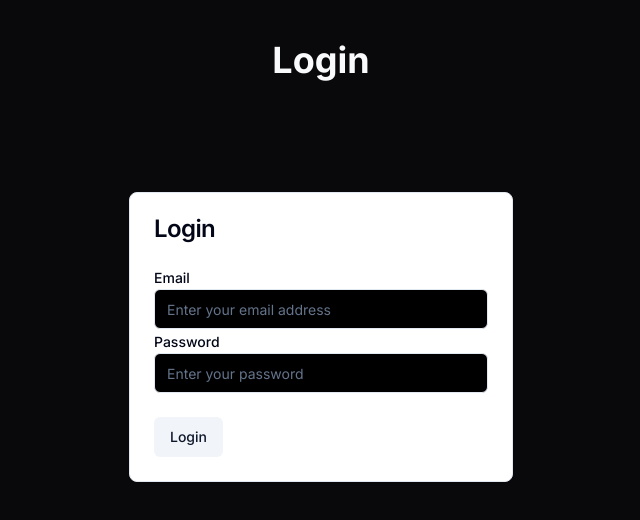
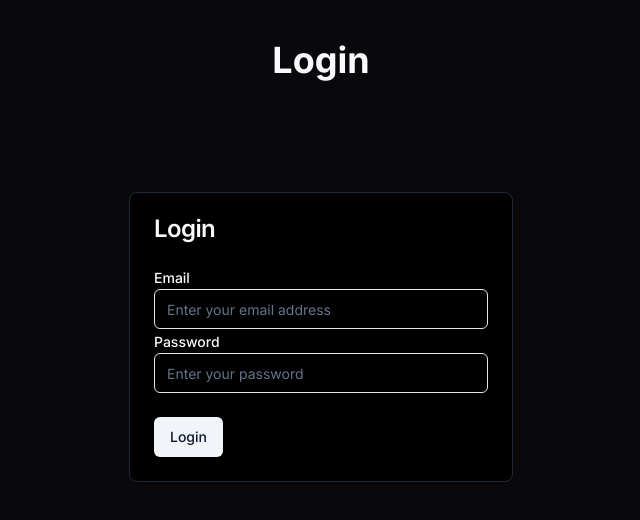
Before and after one commit to dcodesdev/next-rust-todolist, a Next.js app in the folder packages/ui/: page /login in a window 1280 px wide. Shown: the top 520 px of the page, without its empty margins (319-959 px from the left). Built offline with nearby package versions, Linux system fonts and the light colour scheme; no server answers.

Commit message:
card ui update

```diff
--- a/packages/ui/components/ui/card.tsx
+++ b/packages/ui/components/ui/card.tsx
@@ -9,7 +9,7 @@ const Card = React.forwardRef<
   <div
     ref={ref}
     className={cn(
-      "rounded-lg border border-slate-200 bg-white text-slate-950 shadow-sm dark:border-slate-800 dark:bg-slate-950 dark:text-slate-50",
+      "rounded-lg border border-slate-800 bg-black text-gray-50 shadow-sm dark:border-slate-800 dark:bg-slate-950 dark:text-slate-50",
       className
     )}
     {...props}
```
